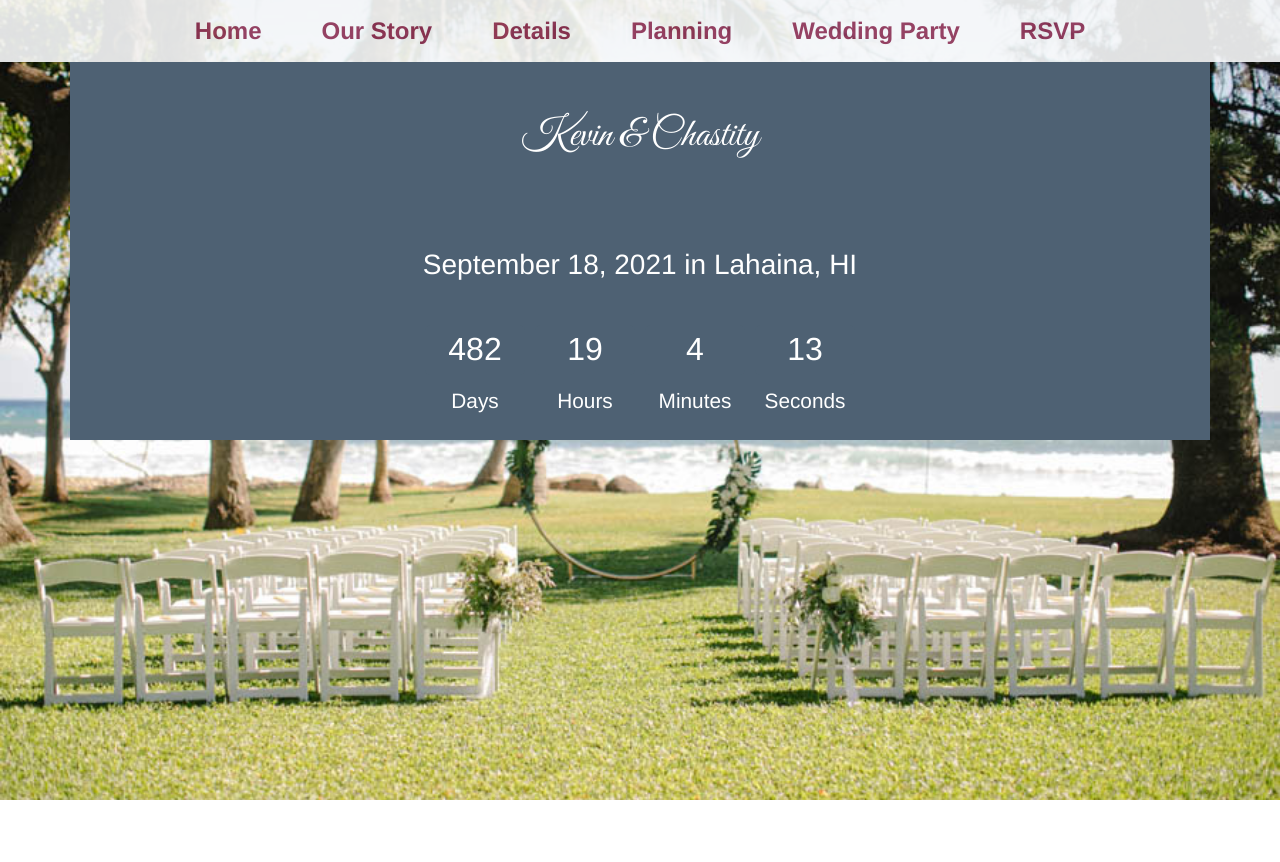
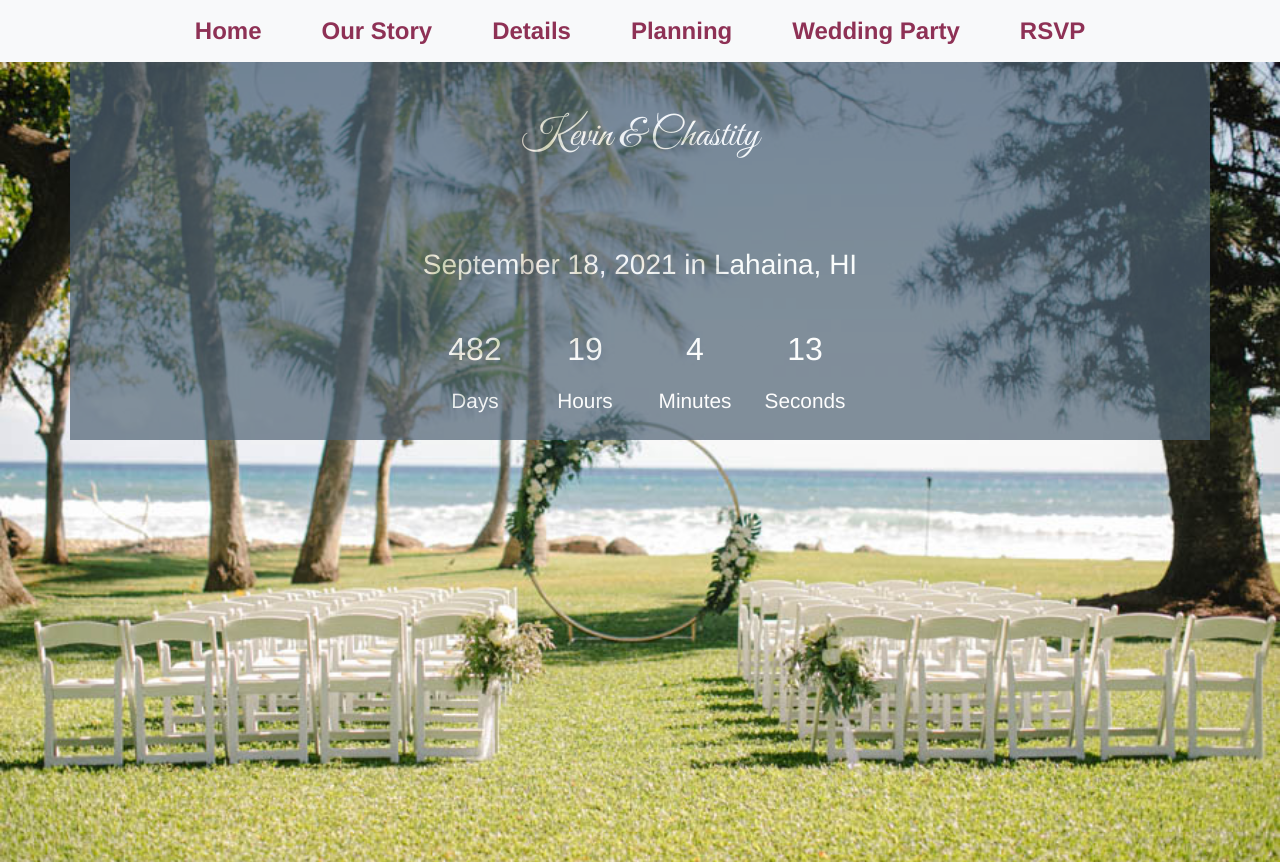
Before and after one commit to csavella/love-li-ever-after, a Vue app: page / in a window 1280 px wide. Before the commit the page ends 800 px from the top, so only its background shows below. Built offline with nearby package versions, Linux system fonts and the light colour scheme.

Commit message:
Move background image to main div component for some pages
Other pages will not have a background image for now... looks cleaner that way. Adding images for hover in wedding party page, changing font for links

```diff
--- a/src/App.vue
+++ b/src/App.vue
@@ -90,26 +90,28 @@ export default {
   -moz-osx-font-smoothing: grayscale;
   text-align: center;
   color: #2c3e50;
-  height: 100vh;
 }
 
-body {
+.main, .details, .rsvp {
   background-image: url("assets/venue1.jpg");
   background-position: center center;
   background-repeat: no-repeat;
   background-attachment: fixed;
   background-size: cover;
   background-color: #c6dbf1;
+  width: 100vw;
+  height: 100vh;
 }
 
-h1 {
+.container {
+  opacity: 0.7;
+}
+
+h1, .bmlink, .gmlink {
   font-family: 'Great Vibes', Avenir, Helvetica, Arial, sans-serif;
 }
 
 /*navigation bar*/
-.navbar {
-  opacity: 0.9;
-}
 li {
     display: inline-flex;
     padding: 5px 30px 5px 30px;
@@ -128,4 +130,20 @@ li {
     text-decoration: none;
 }
 
+.gcard:hover {
+  background-image: url("assets/marbles.jpg");
+  background-position: center center;
+  background-repeat: no-repeat;
+  background-attachment: scroll;
+  background-size: cover;
+}
+
+.bcard:hover {
+  background-image: url("assets/flowers.jpg");
+  background-position: center center;
+  background-repeat: no-repeat;
+  background-attachment: scroll;
+  background-size: cover;
+}
+
 </style>
```
